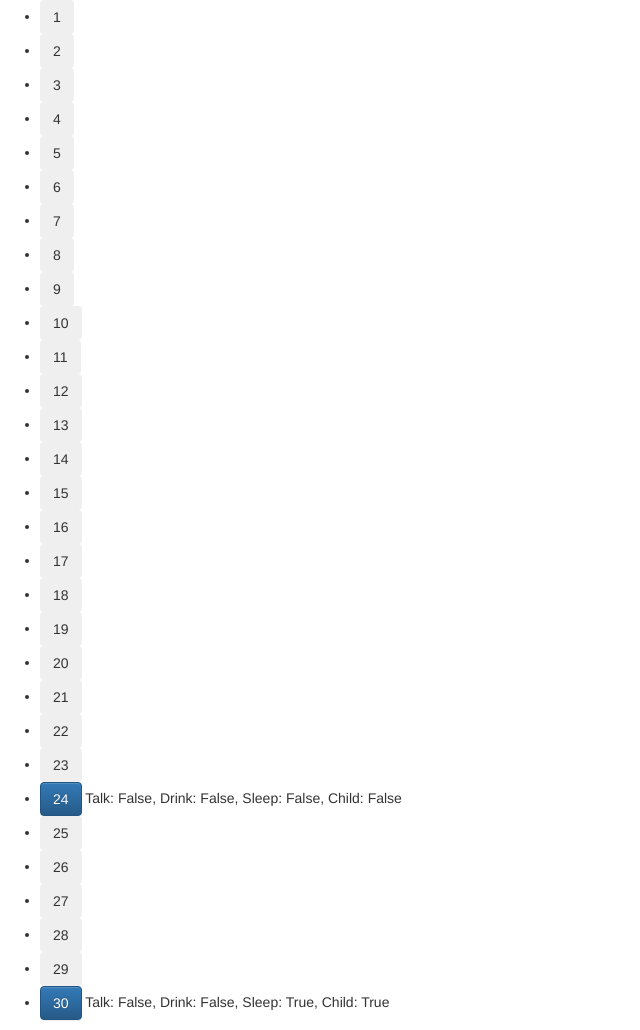
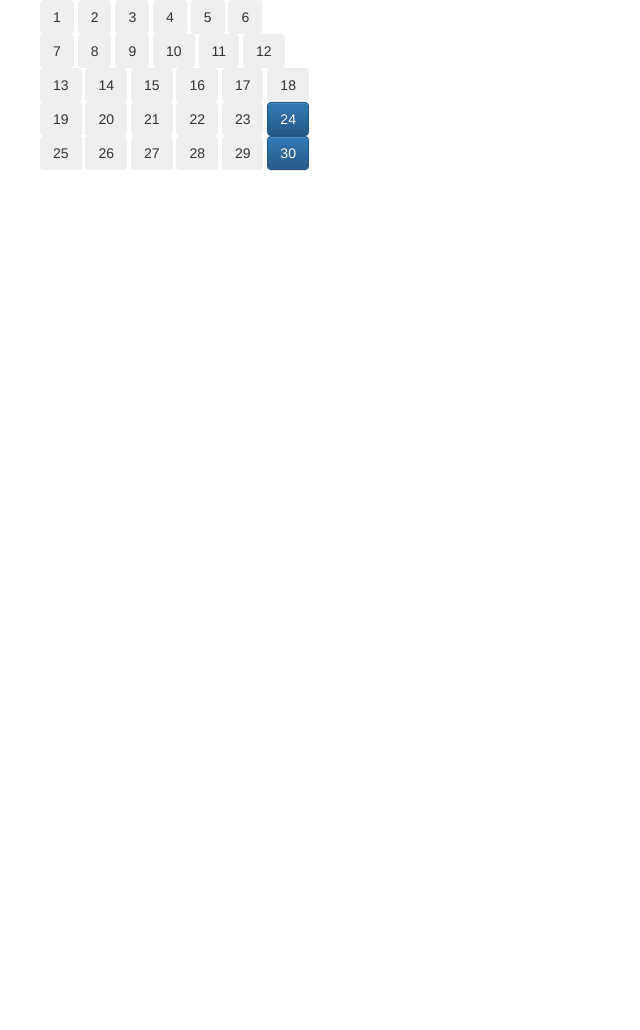
Before and after one commit to AlonFischer/Delta2017, a Django app: page /seats in a window 1280 px wide. Shown: the whole page, without its empty margins (0-640 px from the left). After the commit the page ends 171 px from the top, so only its background shows below. Run offline with Django 3.2, Linux system fonts and the light colour scheme; data comes from the database, SQL or seed files in the repository; both versions use the stored data as it was after the commit; some libraries are stand-ins or nearby versions.

Commit message:
formating seat page

```diff
--- a/HackGt2017/delta/templates/seats.html
+++ b/HackGt2017/delta/templates/seats.html
@@ -18,12 +18,13 @@
     </ul> -->
     <ul>
     	{% for seat in seat_list%}
-    		<li>
-    			<button type="button" class="btn {% if seat.profile %} btn-primary {% else %} btn-sceondary {% endif %}">
+
+    			<button type="button" class="btn {% if seat.profile %} btn-primary {% else %} btn-sceondary {% endif %}" title = "{% if seat.profile %} Talk: {{seat.profile.talk}}, Drink: {{seat.profile.drink}}, Sleep: {{seat.profile.sleep}}, Child: {{seat.profile.child}} {% endif %}">
     				{{ seat.number}}
     			</button>
-                {% if seat.profile %} Talk: {{seat.profile.talk}}, Drink: {{seat.profile.drink}}, Sleep: {{seat.profile.sleep}}, Child: {{seat.profile.child}} {% endif %}
-    		</li>
+                {% if seat.number|divisibleby:"6" %}
+                    </br>
+                {% endif %}
     	{% endfor %}
     </ul>
 {% else %}
```
Also changed, not shown: HackGt2017/db.sqlite3.
